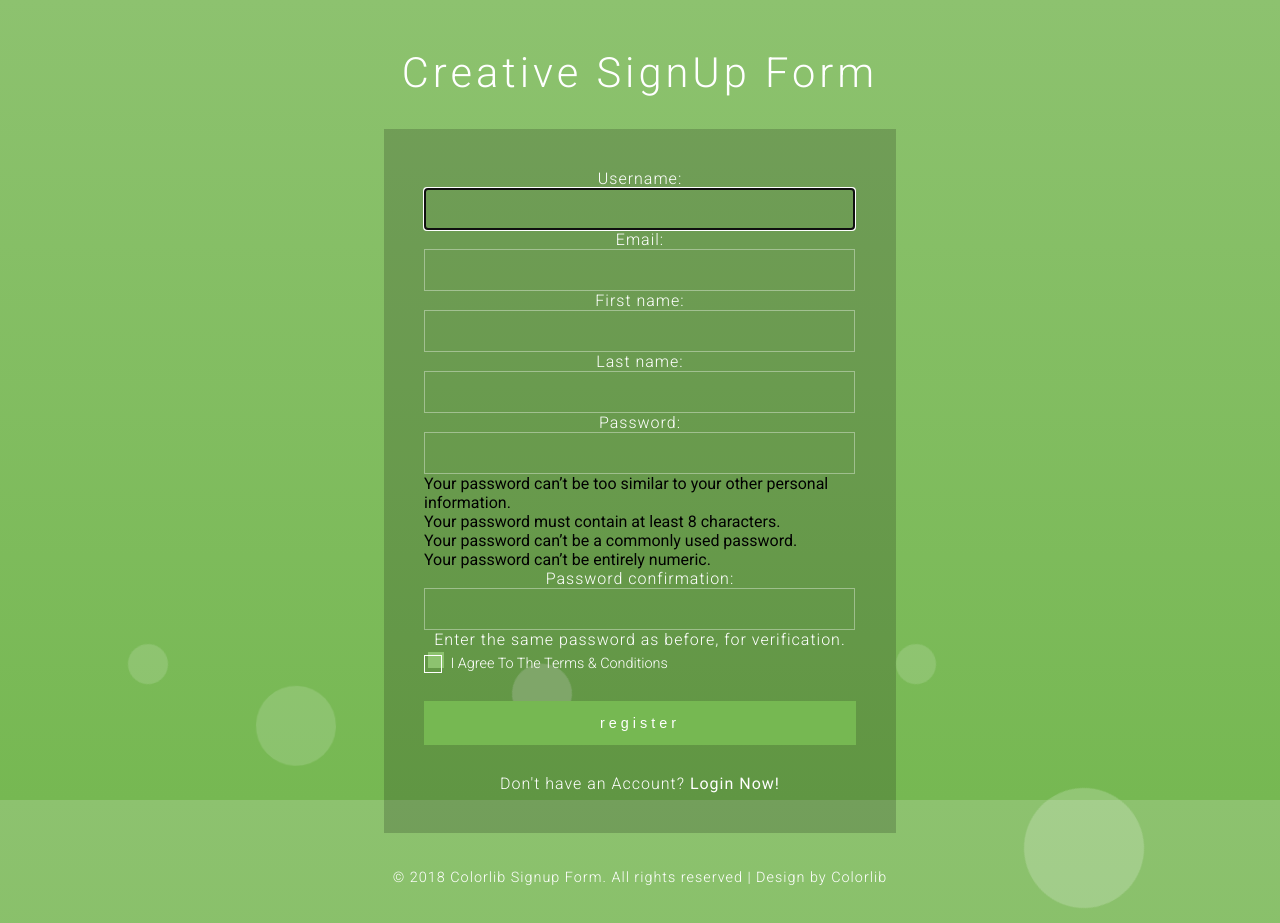
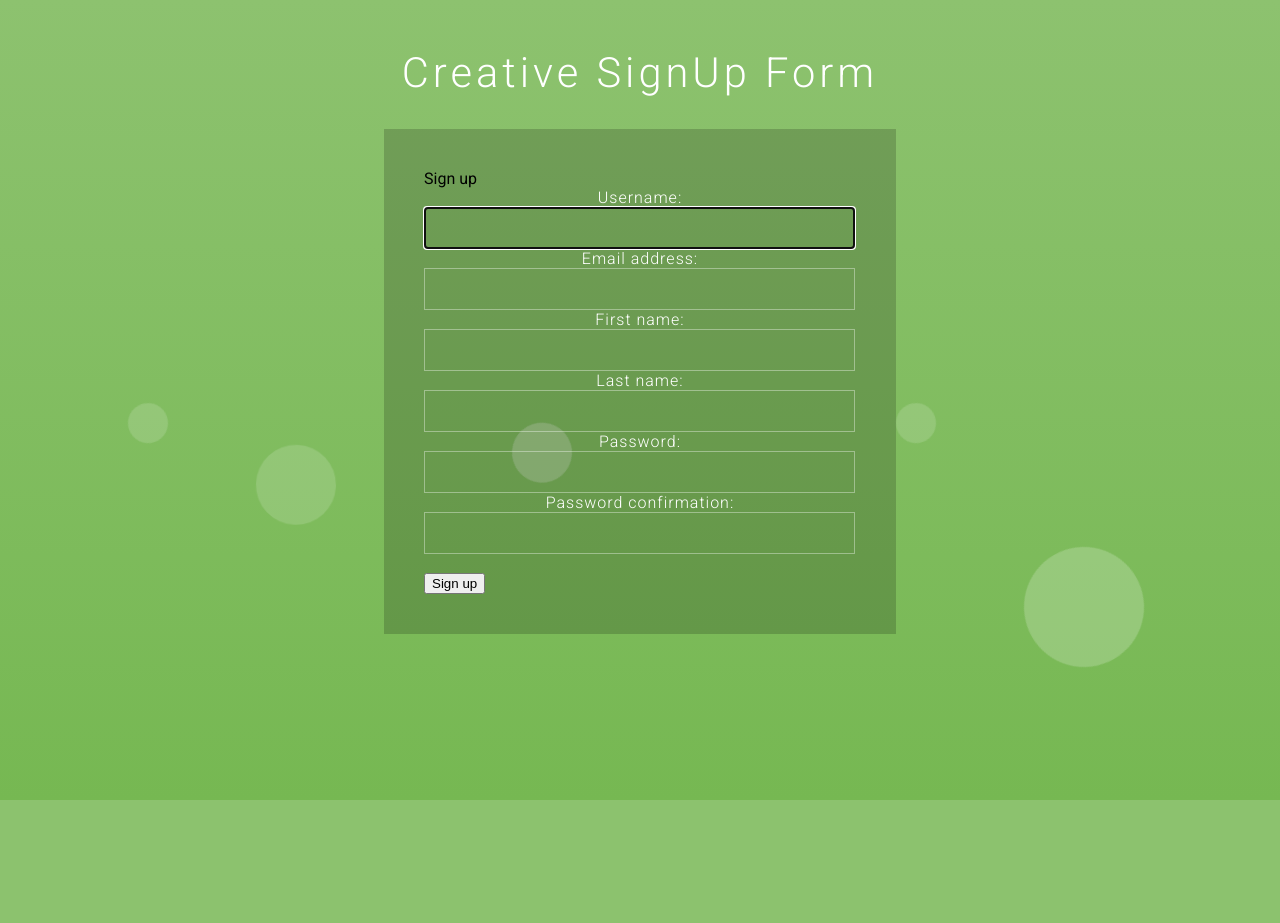
Before and after one commit to balasahebgulave/Django-Authentication-Framework, a Django app: page /register in a window 1280 px wide. After the commit the page ends 800 px from the top, so only its background shows below. Run offline with Django 3.2, Linux system fonts and the light colour scheme.

Commit message:
final commit

```diff
--- a/user_login/forms.py
+++ b/user_login/forms.py
@@ -3,9 +3,6 @@ from django.contrib.auth.models import User
 from django.contrib.auth.forms import UserCreationForm
 
 class UserForm(UserCreationForm):
-    username= forms.CharField()
-    email = forms.EmailField()
-
     class Meta:
         model = User
         fields = ['username', 'email', 'first_name', 'last_name', 'password1', 'password2']
--- a/user_login/templates/base.html
+++ b/user_login/templates/base.html
@@ -6,7 +6,6 @@
     <meta name="viewport" content="width=device-width, initial-scale=1, shrink-to-fit=no">
     <meta name="description" content="">
     <meta name="author" content="">
-    <link rel="icon" href="../../../../favicon.ico">
 
     <title>Cover Template for Bootstrap</title>
 
@@ -24,7 +23,11 @@
           <h3 class="masthead-brand">Homepage</h3>
           <nav class="nav nav-masthead justify-content-center">
             <a class="nav-link active" href="{% url 'register' %}">SignUp</a>
+            {% if request.user.is_authenticated %}
+            <a class="nav-link" href= "">Hello {{ request.user}}</a>
+            {% else %}
             <a class="nav-link" href="{% url 'login' %}">login</a>
+            {% endif %}
             <a class="nav-link" href="{% url 'logout' %}">logout</a>
             <a class="nav-link" href="{% url 'password_change' %}">change password</a>
 
--- a/user_login/templates/logout.html
+++ b/user_login/templates/logout.html
@@ -1 +1 @@
-<p>logout successful</p>
+{% extends 'base.html' %}
--- a/user_login/templates/register.html
+++ b/user_login/templates/register.html
@@ -1,9 +1,11 @@
+
 <!--
 Author: Colorlib
 Author URL: https://colorlib.com
 License: Creative Commons Attribution 3.0 Unported
 License URL: http://creativecommons.org/licenses/by/3.0/
 -->
+
 <!DOCTYPE html>
 <html>
 <head>
@@ -29,32 +31,28 @@ License URL: http://creativecommons.org/licenses/by/3.0/
 		<h1>Creative SignUp Form</h1>
 		<div class="main-agileinfo">
 			<div class="agileits-top">
-				<form action="" method="post">
-					<!-- <input class="text" type="text" name="Username" placeholder="Username" required="">
-					<input class="text email" type="email" name="email" placeholder="Email" required=""><br>
-                    <input class="text" type="text" name="first_name" placeholder="First Name" required=""><br>
-                    <input class="text" type="text" name="last_name" placeholder="Last Name" required=""><br>
-                    <input class="text" type="password" name="password" placeholder="Password" required=""><br>
-                    <input class="text w3lpass" type="password" name="password" placeholder="Confirm Password" required=""> -->
-					{{ form.as_p}}
+				<h2>Sign up</h2>
+  <form method="post">
 
-                    {% csrf_token %}
-                    <div class="wthree-text">
-						<label class="anim">
-							<input type="checkbox" class="checkbox" required="">
-							<span>I Agree To The Terms & Conditions</span>
-						</label>
-						<div class="clear"> </div>
-					</div>
-					<input type="submit" value="register">
-				</form>
-				<p>Don't have an Account? <a href="{% url 'login' %}"> Login Now!</a></p>
+    {% for field in form %}
+      <p>
+        {{ field.label_tag }}<br>
+        {{ field }}
+        <!-- {% if field.help_text %}
+          <small style="color: grey">{{ field.help_text }}</small>
+        {% endif %} -->
+        {% for error in field.errors %}
+          <p style="color: red">{{ error }}</p>
+        {% endfor %}
+      </p>
+    {% endfor %}
+    {% csrf_token %}
+    <br><button type="submit">Sign up</button>
+  </form>
 			</div>
 		</div>
 		<!-- copyright -->
-		<div class="colorlibcopy-agile">
-			<p>© 2018 Colorlib Signup Form. All rights reserved | Design by <a href="https://colorlib.com/" target="_blank">Colorlib</a></p>
-		</div>
+
 		<!-- //copyright -->
 		<ul class="colorlib-bubbles">
 			<li></li>
--- a/user_login/views.py
+++ b/user_login/views.py
@@ -1,53 +1,28 @@
-from django.shortcuts import render
+from django.shortcuts import render, redirect
 from user_login.forms import UserForm
 from django.http import HttpResponseRedirect
 from django.contrib.auth.models import User
 from django.contrib.auth import login, authenticate
 
 
+# custom View for SignUp
+
+
+def home(request):
+    return render (request , 'base.html')
 
 
 
-# custom View for SignUp
 def register(request):
     if request.method == 'POST':
         form = UserForm(request.POST)
         if form.is_valid():
-            username = form.cleaned_data['username']
-            raw_password = form.cleaned_data['password2']
+            form.save()
+            username = form.cleaned_data.get('username')
+            raw_password = form.cleaned_data.get('password1')
             user = authenticate(username=username, password=raw_password)
             login(request, user)
-            form.save()
-            return HttpResponseRedirect('register')
-
+            return redirect('login')
     else:
         form = UserForm()
-    return render (request , 'register.html' , {'form':form})
-
-
-
-# django model for SignUp
-
-# from django.contrib.auth import login, authenticate
-# from django.contrib.auth.forms import UserCreationForm
-# from django.shortcuts import render, redirect
-
-# def register(request):
-#     if request.method == 'POST':
-#         form = UserCreationForm(request.POST)
-#         if form.is_valid():
-#             form.save()
-#             username = form.cleaned_data.get('username')
-#             raw_password = form.cleaned_data.get('password1')
-#             user = authenticate(username=username, password=raw_password)
-#             login(request, user)
-#             return redirect('register')
-#     else:
-#         form = UserCreationForm()
-#     return render(request, 'register.html', {'form': form})
-
-# Create your views here.
-
-
-def home(request):
-    return render (request , 'base.html')
+    return render(request, 'register.html', {'form': form})
```
Also changed, not shown: db.sqlite3.
